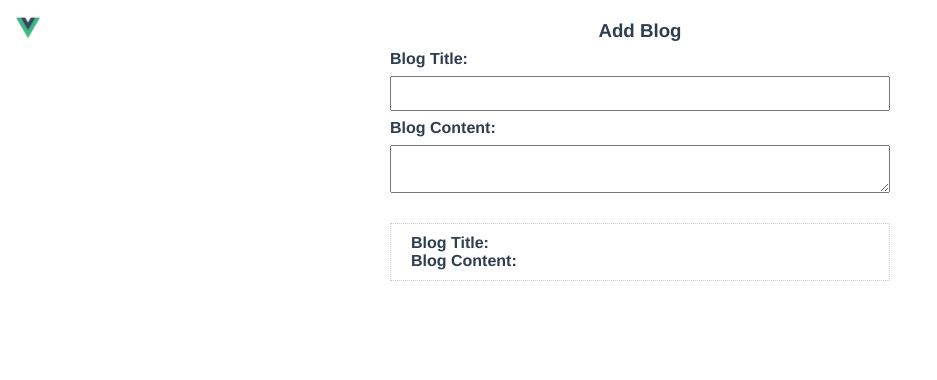
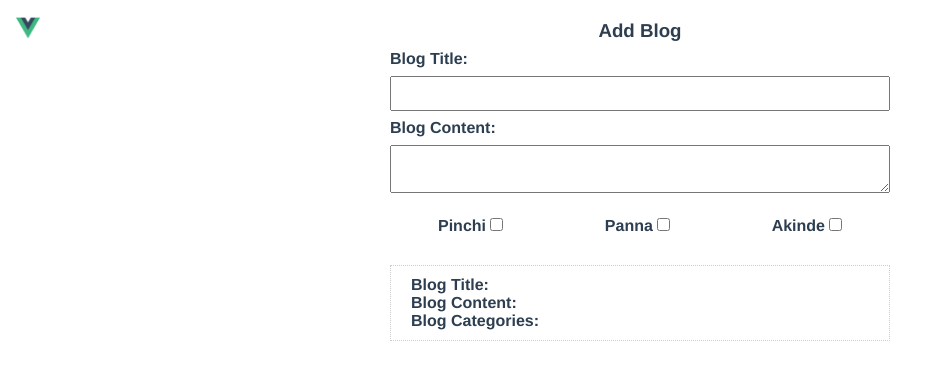
Before and after one commit to GillyRabutTsurwa/vue-with-netninja, a Vue app: page / in a window 1280 px wide. Shown: the top 380 px of the page, without its empty margins (0-937 px from the left). Built offline with nearby package versions, Linux system fonts and the light colour scheme.

Commit message:
checkbox binding

```diff
--- a/src/components/AddBlog.vue
+++ b/src/components/AddBlog.vue
@@ -7,6 +7,20 @@
       <label for="content">Blog Content:</label>
       <textarea name id="content" v-model.lazy="blog.content"></textarea>
     </form>
+    <div class="checkboxes">
+      <div class="checkboxes__label-input">
+        <label for="pinchi">Pinchi</label>
+        <input type="checkbox" id="pinchi" value="pinchi" v-model="blog.categoriesArr" />
+      </div>
+      <div class="checkboxes__label-input">
+        <label for="panna" value>Panna</label>
+        <input type="checkbox" id="panna" value="panna" v-model="blog.categoriesArr" />
+      </div>
+      <div class="checkboxes__label-input">
+        <label for="akinde">Akinde</label>
+        <input type="checkbox" id="akinde" value="akinde" v-model="blog.categoriesArr" />
+      </div>
+    </div>
     <div class="preview">
       <div class="preview__title">
         <p>
@@ -20,6 +34,17 @@
         </p>
         <p>{{blog.content}}</p>
       </div>
+      <div class="preview__categories">
+        <p>
+          <strong>Blog Categories:</strong>
+        </p>
+        <ul>
+          <li
+            v-for="(currentCategory, index) in blog.categoriesArr"
+            v-bind:key="index"
+          >{{currentCategory}}</li>
+        </ul>
+      </div>
     </div>
   </div>
 </template>
@@ -30,9 +55,13 @@ export default {
     return {
       blog: {
         title: "",
-        content: ""
+        content: "",
+        categoriesArr: []
       }
     };
+  },
+  updated() {
+    console.log(this.blog.categoriesArr);
   }
 };
 </script>
@@ -48,6 +77,17 @@ form,
   display: flex;
   flex-direction: column;
   align-items: flex-start;
+}
+
+.checkboxes {
+  display: flex;
+  justify-content: space-between;
+  padding: 0 3em;
+  margin: 1.5em 0;
+}
+
+.checkboxes label {
+  margin-right: 0.25em;
 }
 
 .preview {
```
